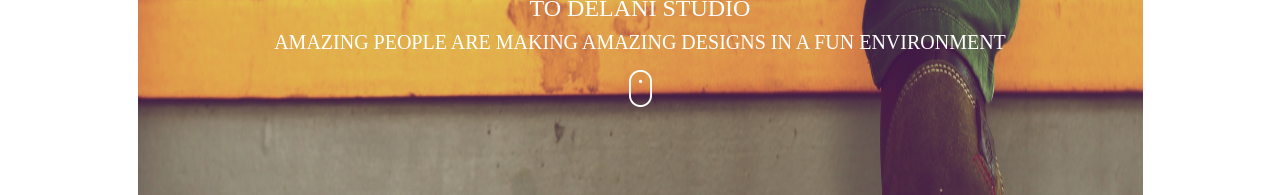
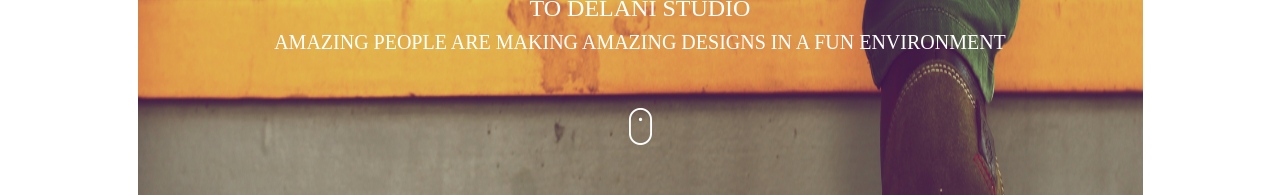
Before and after one commit to JAPHETHNYARANGA/Delanistudio, a plain HTML site: page index.html in a window 1280 px wide. Shown: the part 248-443 px from the top of the page. Drawn offline with nearby package versions, Linux system fonts and the light colour scheme; a web font is replaced by a local one.

Commit message:
changed maouse click image position

```diff
--- a/style.css
+++ b/style.css
@@ -466,7 +466,10 @@
         color: white;
 
     }
-
+    .MouseClick{
+        position: relative;
+        margin-top: 3%;
+    }
 
     .landing-items{
         position:relative;
```
